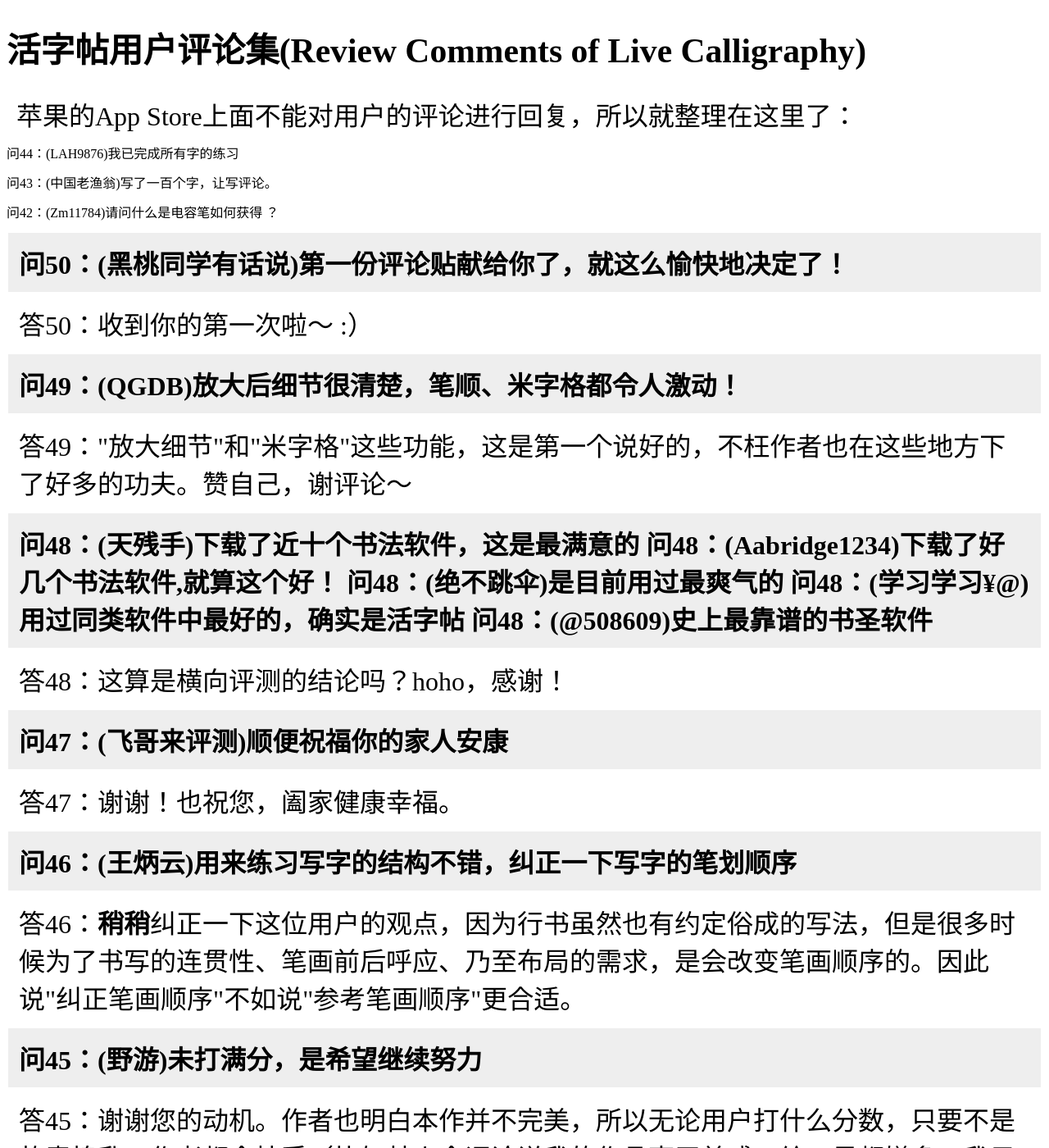
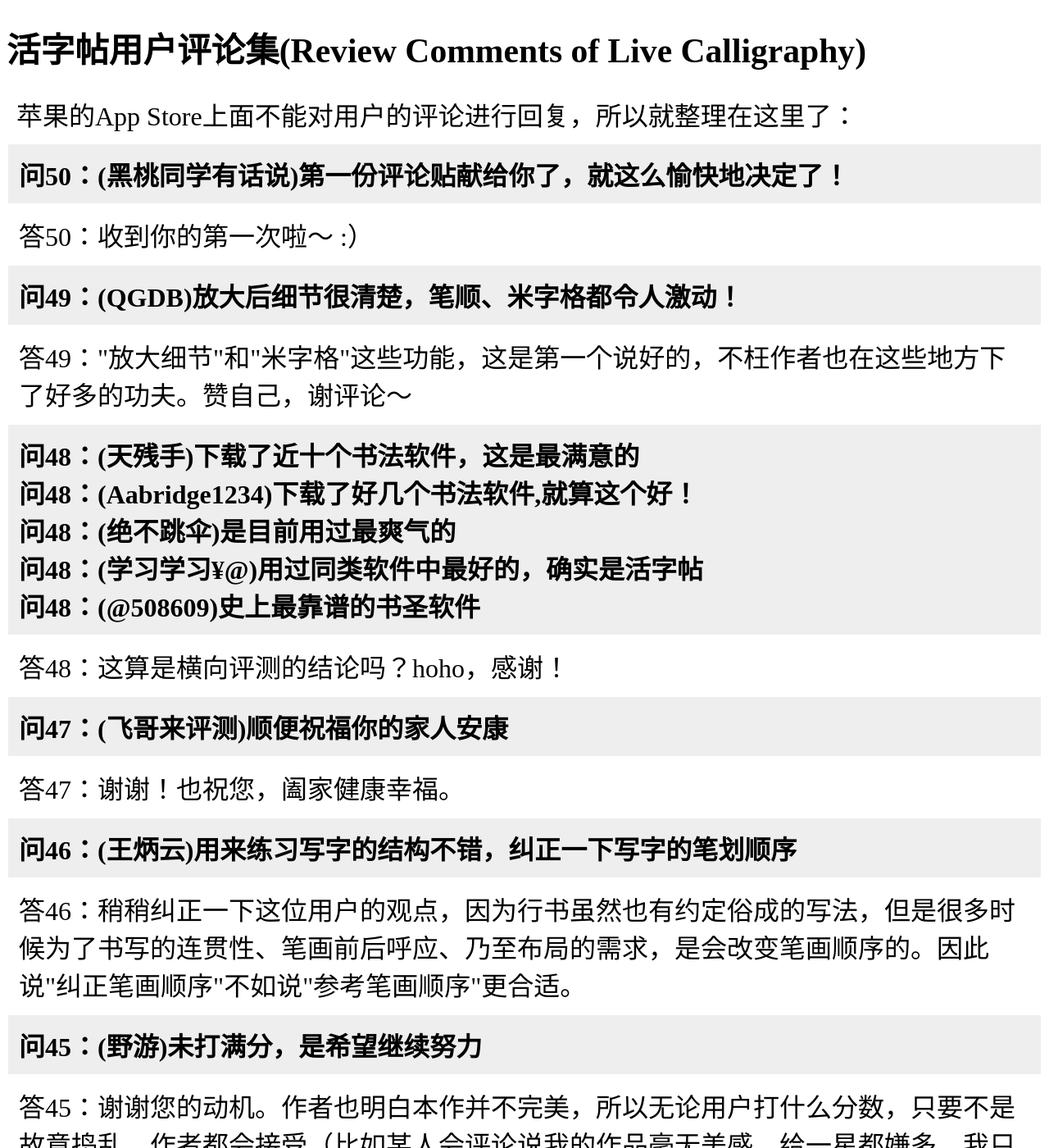
Before and after one commit to shengzhe/livecalligraphy, a Jekyll site: the page built from _posts/2012-08-31-LiveCalligraphyQA.html, in a window 1280 px wide and 1400 px high. Shown: the whole window at 82% size. Built offline with Jekyll 4.4.1, drawn with Linux system fonts in a browser that asks for light colours; Markdown is read by kramdown in place of the engine named in the settings; some of the changed text lies outside the part shown.

Commit message:
Update 2012-08-31-LiveCalligraphyQA.html

```diff
--- a/_posts/2012-08-31-LiveCalligraphyQA.html
+++ b/_posts/2012-08-31-LiveCalligraphyQA.html
@@ -22,11 +22,11 @@ title: 活字帖用户评论集(Review Comments of Live Calligraphy)
 </p> </td> </tr>
 
 <tr align="left" bgcolor="#EEEEEE"> <th> <p>
-问48：(天残手)下载了近十个书法软件，这是最满意的
-问48：(Aabridge1234)下载了好几个书法软件,就算这个好！
-问48：(绝不跳伞)是目前用过最爽气的
-问48：(学习学习¥@)用过同类软件中最好的，确实是活字帖
-问48：(@508609)史上最靠谱的书圣软件
+问48：(天残手)下载了近十个书法软件，这是最满意的</br>
+问48：(Aabridge1234)下载了好几个书法软件,就算这个好！</br>
+问48：(绝不跳伞)是目前用过最爽气的</br>
+问48：(学习学习¥@)用过同类软件中最好的，确实是活字帖</br>
+问48：(@508609)史上最靠谱的书圣软件</br>
   </p> </th> </tr>
   <tr> <td> <p>
 答48：这算是横向评测的结论吗？hoho，感谢！
@@ -43,7 +43,7 @@ title: 活字帖用户评论集(Review Comments of Live Calligraphy)
 问46：(王炳云)用来练习写字的结构不错，纠正一下写字的笔划顺序
   </p> </th> </tr>
   <tr> <td> <p>
-答46：<B>稍稍</B>纠正一下这位用户的观点，因为行书虽然也有约定俗成的写法，但是很多时候为了书写的连贯性、笔画前后呼应、乃至布局的需求，是会改变笔画顺序的。因此说"纠正笔画顺序"不如说"参考笔画顺序"更合适。
+答46：稍稍纠正一下这位用户的观点，因为行书虽然也有约定俗成的写法，但是很多时候为了书写的连贯性、笔画前后呼应、乃至布局的需求，是会改变笔画顺序的。因此说"纠正笔画顺序"不如说"参考笔画顺序"更合适。
 </p> </td> </tr>
 
 <tr align="left" bgcolor="#EEEEEE"> <th> <p>
@@ -53,18 +53,21 @@ title: 活字帖用户评论集(Review Comments of Live Calligraphy)
 答45：谢谢您的动机。作者也明白本作并不完美，所以无论用户打什么分数，只要不是故意捣乱，作者都会接受（比如某人会评论说我的作品毫无美感，给一星都嫌多，我只会喏喏点头）。但是，如果希望作者继续努力，请一定记得要打满分哟。因为评价高了，排名才会高；排名高了，下载量才会多；下载量多了，才会有更多人喜欢并给予好评，作者才能从中获得更多的动力！用咱专业领域的话来说，五星评价能获得最大的正反馈滴。
 </p> </td> </tr>
 
+<tr align="left" bgcolor="#EEEEEE"> <th> <p>
 问44：(LAH9876)我已完成所有字的练习
   </p> </th> </tr>
   <tr> <td> <p>
 答44：恭喜你！谢谢你！
 </p> </td> </tr>
 
+<tr align="left" bgcolor="#EEEEEE"> <th> <p>
 问43：(中国老渔翁)写了一百个字，让写评论。
   </p> </th> </tr>
   <tr> <td> <p>
 答43：感谢！用户评价（特别是好评）对作品、对作者都很重要。我已经尽量减少“提示评价”可能会对用户造成的骚扰了，感谢及时的支持。
 </p> </td> </tr>
 
+<tr align="left" bgcolor="#EEEEEE"> <th> <p>
 问42：(Zm11784)请问什么是电容笔如何获得 ？
   </p> </th> </tr>
   <tr> <td> <p>
```
